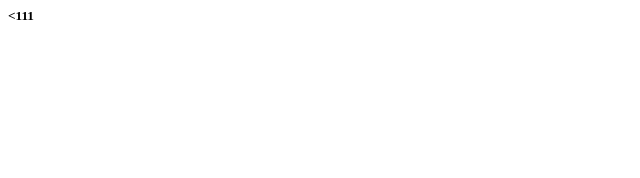
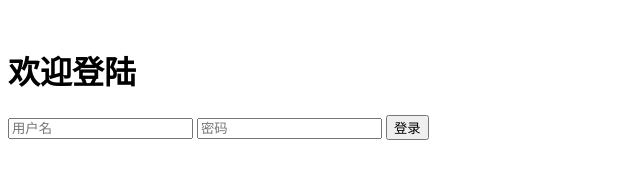
Before and after one commit to I-love-you-mother/I-love-you-mother.github.io, a plain HTML site: page 1.html in a window 1280 px wide. Shown: the whole page, without its empty margins (0-640 px from the left). Drawn offline with Linux system fonts and the light colour scheme.

Commit message:
Update 1.html

```diff
--- a/1.html
+++ b/1.html
@@ -1,8 +1,19 @@
-<DOCTTYPE html>
-<html>
-  <head>
-    <h5><111</h5>
-  </head>
-  <body>
-  </body>
+<!doctype html>
+<html lang="en">
+<head>
+  <meta charset="UTF-8">
+  <title>I-love-you-mother by:郝俊尧</title>
+</head>
+
+<body>
+  <div class="logo_box"><img class="logo.img" scr="images/login_logo.png"></div>
+  <div class="login_box">
+    <h1 class="title">欢迎登陆</h1>
+    <input class="input_box" type="text" placeholder="用户名">
+    <input class="input_box" type="possword" placeholder="密码">
+    <input class="button_box" type="button" value="登录">
+  </div>
+
+
+</body>
 </html>
```
